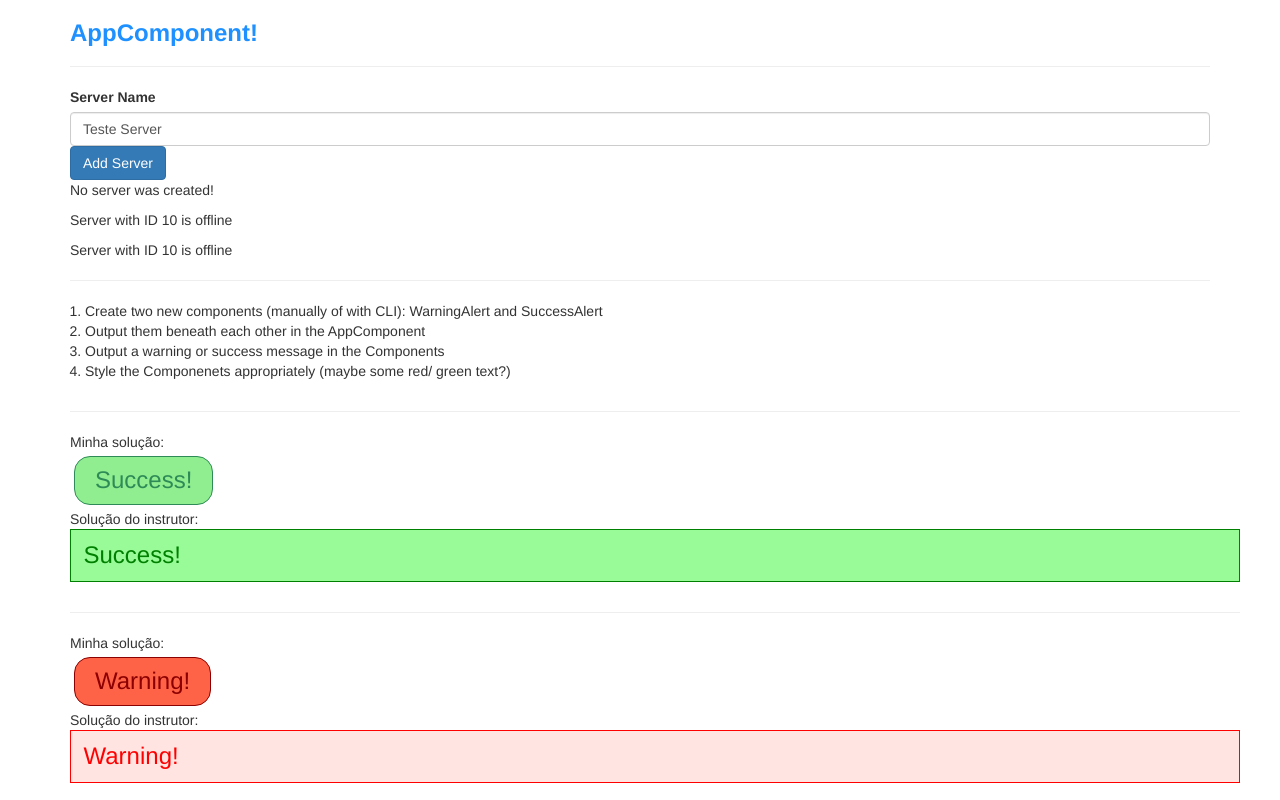
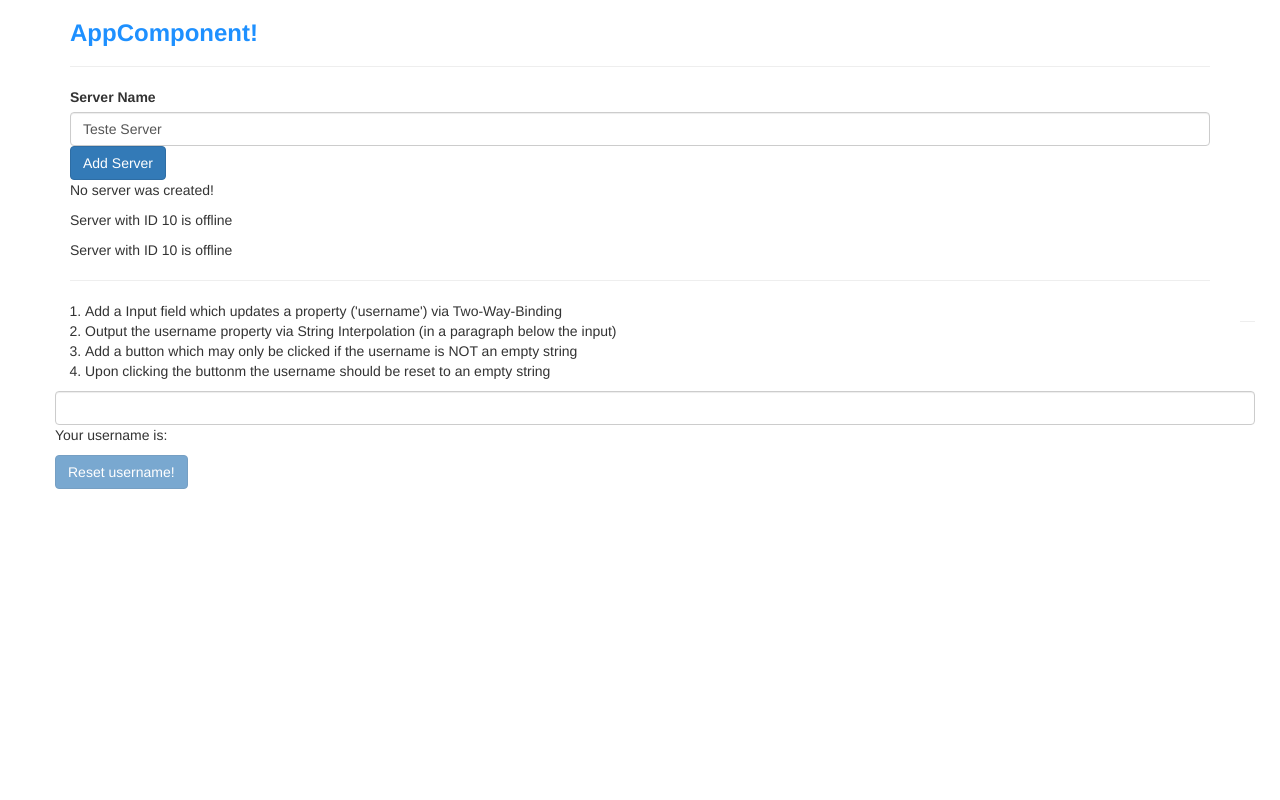
Before and after one commit to Kovalski-rgb/estudosAngular, an Angular app: page / in a window 1280 px wide. Built offline with nearby package versions, Linux system fonts and the light colour scheme.

Commit message:
tarefa 2 feita

```diff
--- a/src/app/app.component.html
+++ b/src/app/app.component.html
@@ -5,7 +5,9 @@
             <hr>
             <app-servers></app-servers>
             <hr>
-            <app-assignment></app-assignment>
+            <!-- <app-assignment></app-assignment>
+            <hr> -->
+            <app-assignment02></app-assignment02>
         </div>
     </div>
 </div>
--- a/src/app/app.module.ts
+++ b/src/app/app.module.ts
@@ -8,6 +8,7 @@ import { WarningAlertComponent } from './assignment/warning-alert/warning-alert.
 import { SuccessAlertComponent } from './assignment/success-alert/success-alert.component';
 import { AssignmentComponent } from './assignment/assignment.component';
 import { FormsModule } from '@angular/forms';
+import { Assignment02Component } from './assignment02/assignment02.component';
 
 @NgModule({
   // declara que tal componente existe
@@ -17,7 +18,8 @@ import { FormsModule } from '@angular/forms';
     ServersComponent,
     WarningAlertComponent,
     SuccessAlertComponent,
-    AssignmentComponent
+    AssignmentComponent,
+    Assignment02Component
   ],
   imports: [
     BrowserModule,
--- /dev/null
+++ b/src/app/assignment02/assignment02.component.html
@@ -0,0 +1,20 @@
+<div class="container">
+    <div class="row">
+        <div class="col-xs-12">
+            <ol>
+                <li>Add a Input field which updates a property ('username') via Two-Way-Binding</li>
+                <li>Output the username property via String Interpolation (in a paragraph below the input)</li>
+                <li>Add a button which may only be clicked if the username is NOT an empty string</li>
+                <li>Upon clicking the buttonm the username should be reset to an empty string</li>
+            </ol>
+        </div>
+        <div class="row">
+            <hr>
+            <input type="text" class="form-control" [(ngModel)]="username">
+            <p>Your username is: {{username}}</p>
+            <button class="btn btn-primary"
+            [disabled]="isUsernameDisabled()"
+            (click)="resetUser()">Reset username!</button>
+        </div>
+    </div>
+</div>
--- /dev/null
+++ b/src/app/assignment02/assignment02.component.ts
@@ -0,0 +1,25 @@
+import { Component, OnInit } from '@angular/core';
+
+@Component({
+  selector: 'app-assignment02',
+  templateUrl: './assignment02.component.html',
+  styleUrls: ['./assignment02.component.css']
+})
+export class Assignment02Component implements OnInit {
+
+  username : String = "";
+
+  constructor() { }
+
+  ngOnInit(): void {
+  }
+
+  isUsernameDisabled() :boolean{
+    return this.username == "";
+  }
+
+  resetUser(): void {
+    this.username = "";
+  }
+
+}
```
Also changed, not shown: src/app/assignment02/assignment02.component.css (added).
